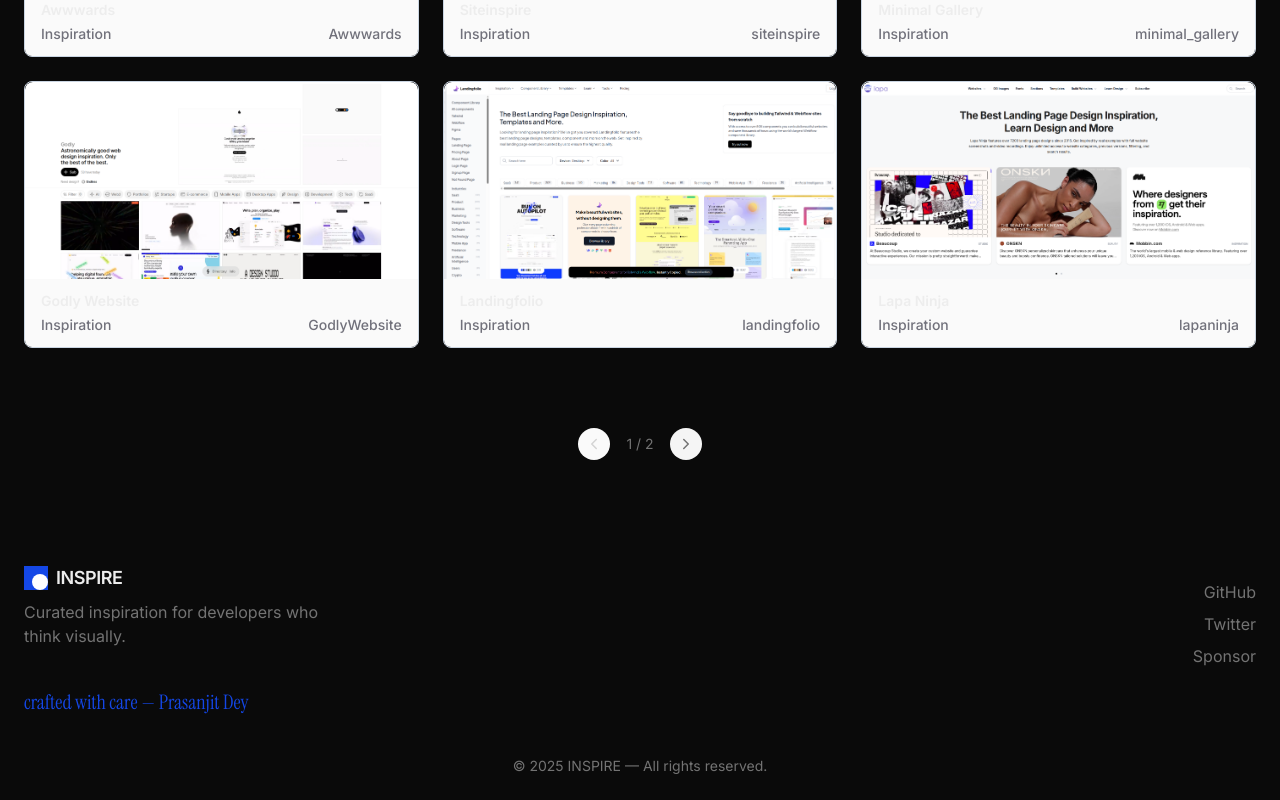
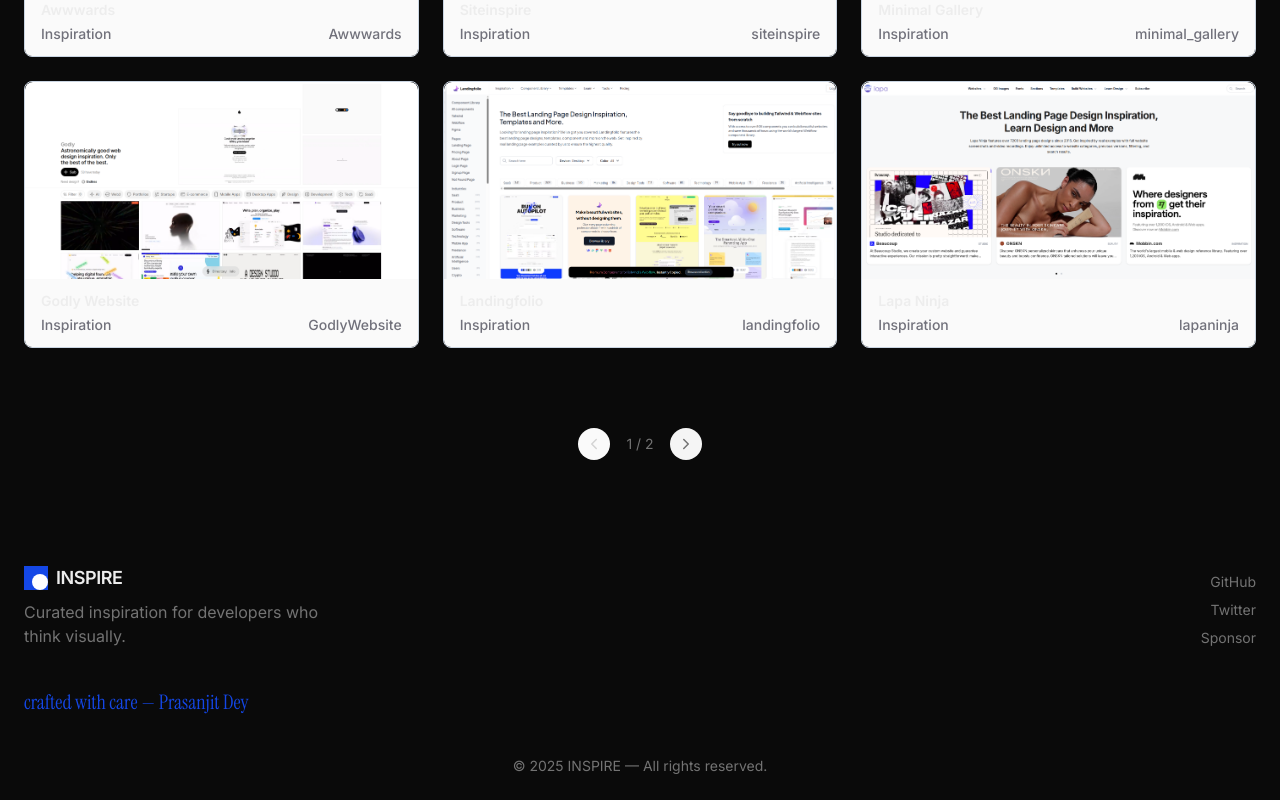
Before and after one commit to prasanjit-dey-ux/Inspohub, a Next.js app in the folder client/: page / in a window 1280 px wide. Shown: the part 1653-2453 px from the top of the page. Built offline with nearby package versions, Linux system fonts and the light colour scheme.

Commit message:
Updated footer

```diff
--- a/client/component/layout/footer.tsx
+++ b/client/component/layout/footer.tsx
@@ -28,7 +28,7 @@
 
 
 
-          <div className="mt-4 flex flex-col gap-2">
+          <div className="mt-2 flex flex-col gap-2 text-sm">
             <Link href="https://github.com" className="hover:text-blue-700 text-neutral-500">
               GitHub
             </Link>
```
